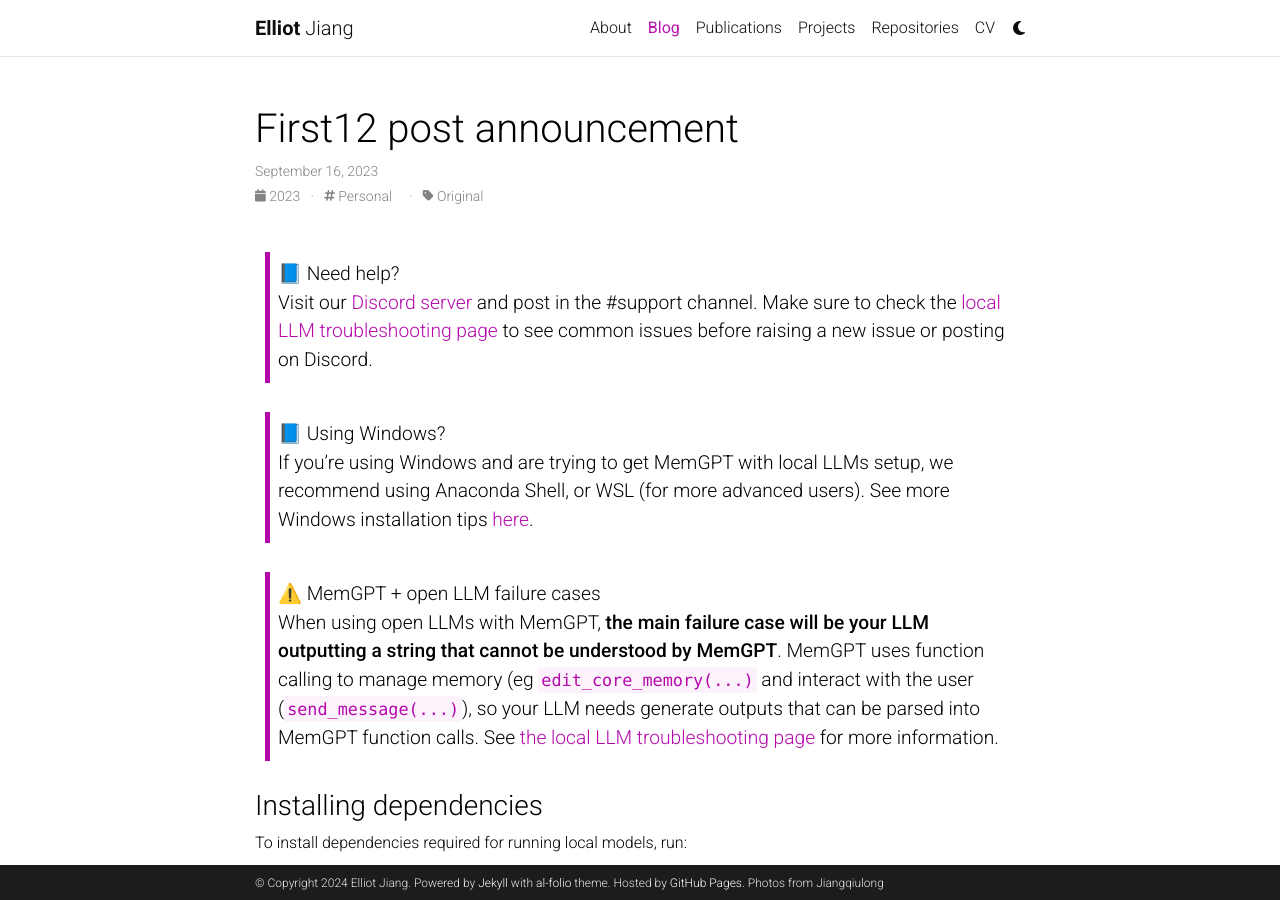
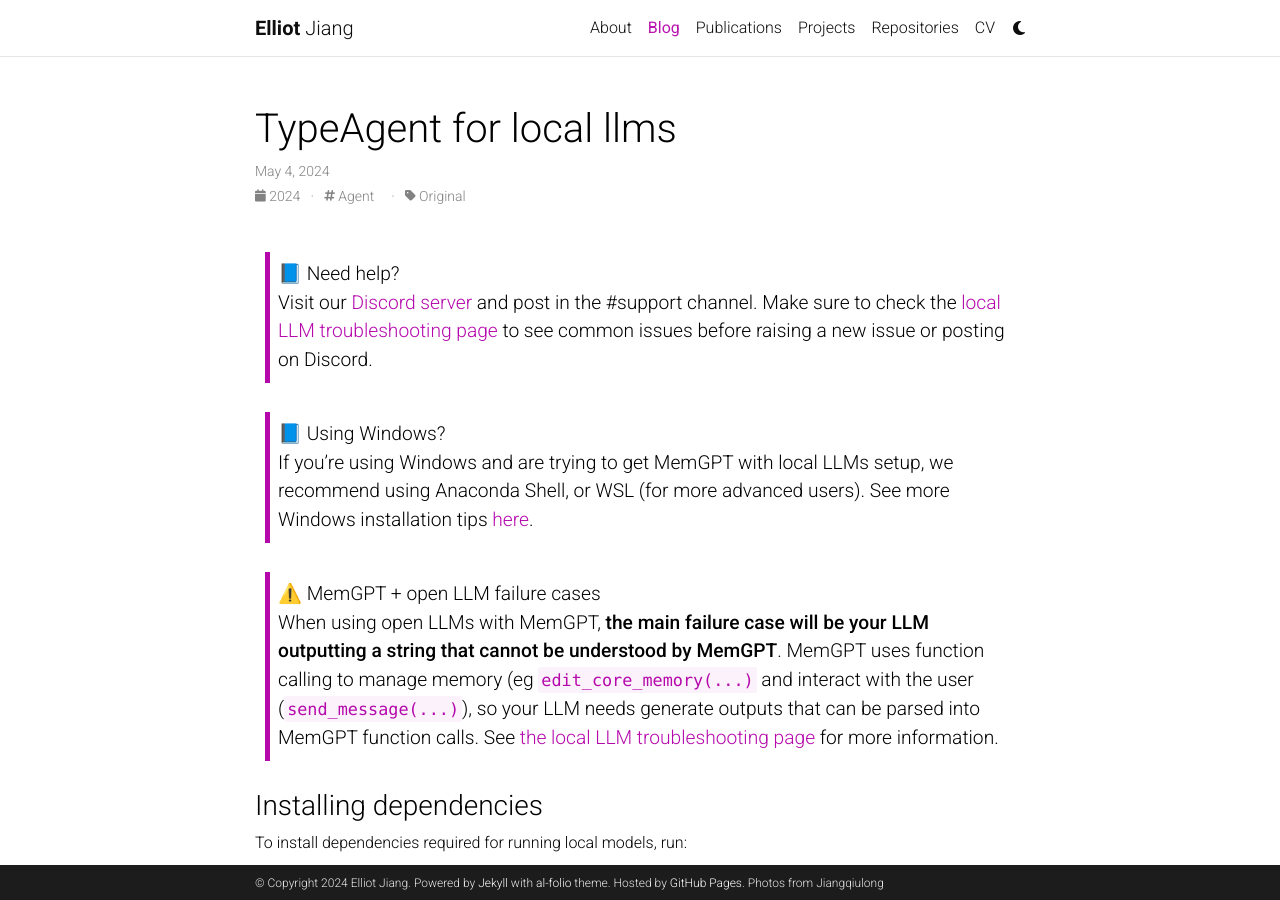
Before and after one commit to PirateforFreedom/PirateforFreedom.github.io, a Jekyll site: the page built from _posts/2024-05-04-local-llm.md, in a window 1280 px wide and 900 px high. Built offline with Jekyll 4.4.1, drawn with Linux system fonts in a browser that asks for light colours; comment, search, counter and statistics services are not loaded; a style sheet for code colours, icons or effects is not loaded.

Commit message:
Update 2024-05-04-local-llm.md

```diff
--- a/_posts/2024-05-04-local-llm.md
+++ b/_posts/2024-05-04-local-llm.md
@@ -1,9 +1,9 @@
 ---
 layout: post
-title: First12 post announcement
-date: 2023-09-16 17:32:00-0400
-description: My personal webpage is officially launched! ✨ 😄
-tags: Personal
+title: TypeAgent for local llms
+date: 2024-05-04 17:32:00-0400
+description: llm desc! ✨ 😄
+tags: Agent
 categories: Original
 giscus_comments: true
 related_posts: false
```
